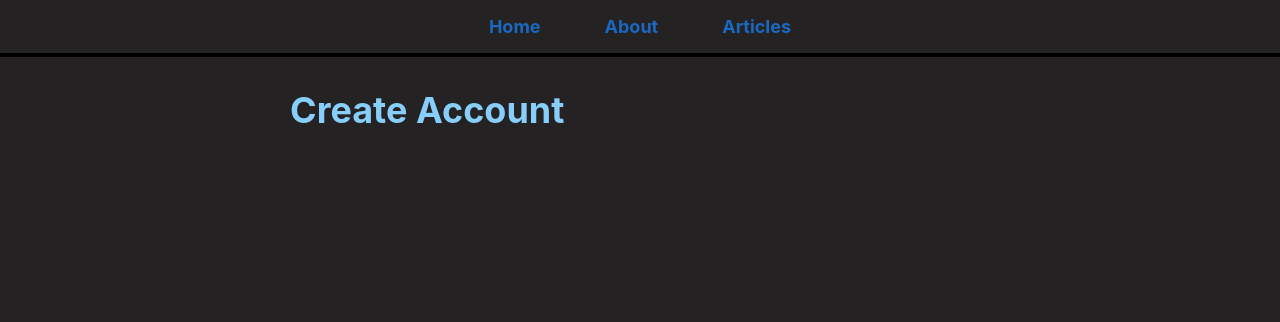
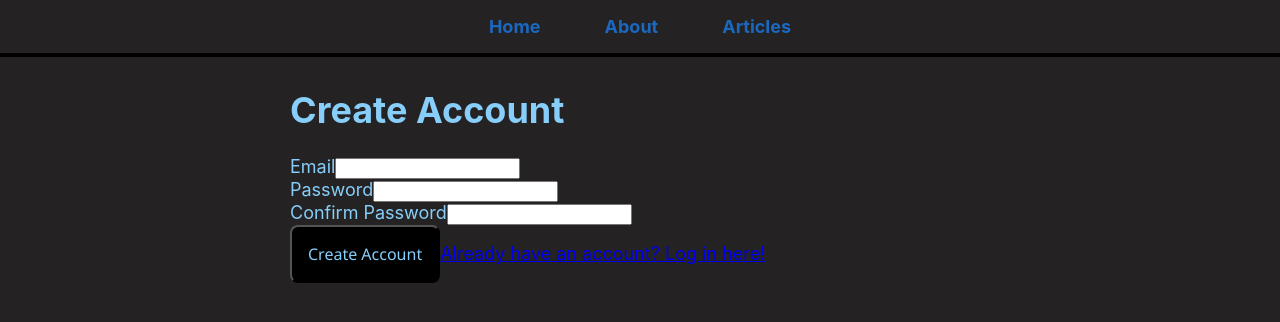
Before and after one commit to josephlosee/react_blog_site_wassell_lil, a React (Vite) app: page /create-account in a window 1280 px wide. Shown: the top 322 px of the page. Built offline with nearby package versions, Linux system fonts and the light colour scheme.

Commit message:
Ch5.6 - Completed building create-account page
Refactor:
Moved interface for auth error messages into its own file to make it a shared interface for auth error messages because typescript things

```diff
--- /dev/null
+++ b/src/infrastructure/AuthErrors.tsx
@@ -0,0 +1,3 @@
+export interface ErrorWithMessage extends Error {
+    message: string
+}
--- a/src/pages/CreateAccountPage.tsx
+++ b/src/pages/CreateAccountPage.tsx
@@ -1,11 +1,70 @@
+import { useState } from "react";
+import { Link, useNavigate } from "react-router-dom";
+
+import { getAuth, createUserWithEmailAndPassword } from "firebase/auth";
+
+import { ErrorWithMessage } from "../infrastructure/AuthErrors";
+
 // interface CreateAccountPageProps {
 
 // }
 
 const CreateAccountPage = () => {
-    return <>
-    <h1>Create Account</h1>
-    </>
+    const [email, setEmail] = useState('');
+    const [password, setPassword] = useState('');
+    const [confirmPassword, setConfirmPassword] = useState('');
+    const [error, setError] = useState('');
+
+    const navigate = useNavigate();
+
+    const createAccount = async () => {
+        try {
+            if (password != confirmPassword) {
+                setError('Password and confirm password do not match!');
+                return;
+            }
+            await createUserWithEmailAndPassword(getAuth(), email, password);
+            navigate('/articles');
+        } catch (e) {
+            setError((e as ErrorWithMessage).message);
+        }
+
+    }
+
+    return (
+        <>
+            <h1>Create Account</h1>
+            {error && <p className="error">{error}</p>}
+            <label>
+                Email
+                <input
+                    type="text"
+                    value={email}
+                    onChange={e => setEmail((e!.target as HTMLInputElement).value)}></input>
+            </label>
+            <br/>
+            <label>
+                Password
+                <input
+                    type="password"
+                    value={password}
+                    onChange={e => setPassword((e!.target as HTMLInputElement).value)}>
+                </input>
+            </label>
+            <br/>
+            <label>
+                Confirm Password
+                <input
+                    type="password"
+                    value={confirmPassword}
+                    onChange={e => setConfirmPassword((e!.target as HTMLInputElement).value)}>
+                </input>
+            </label>
+            <br/>
+            <button onClick={createAccount}>Create Account</button>
+            <Link to="/login">Already have an account? Log in here!</Link>
+        </>
+    );
 }
 
 export default CreateAccountPage
--- a/src/pages/LoginPage.tsx
+++ b/src/pages/LoginPage.tsx
@@ -2,9 +2,8 @@ import { useState } from "react";
 import { Link, useNavigate } from "react-router-dom";
 import { getAuth, signInWithEmailAndPassword } from "firebase/auth";
 
-interface ErrorWithMessage extends Error {
-    message: string
-}
+import { ErrorWithMessage } from "../infrastructure/AuthErrors";
+
 
 const LoginPage = () => {
     const [email, setEmail] = useState('');
```
